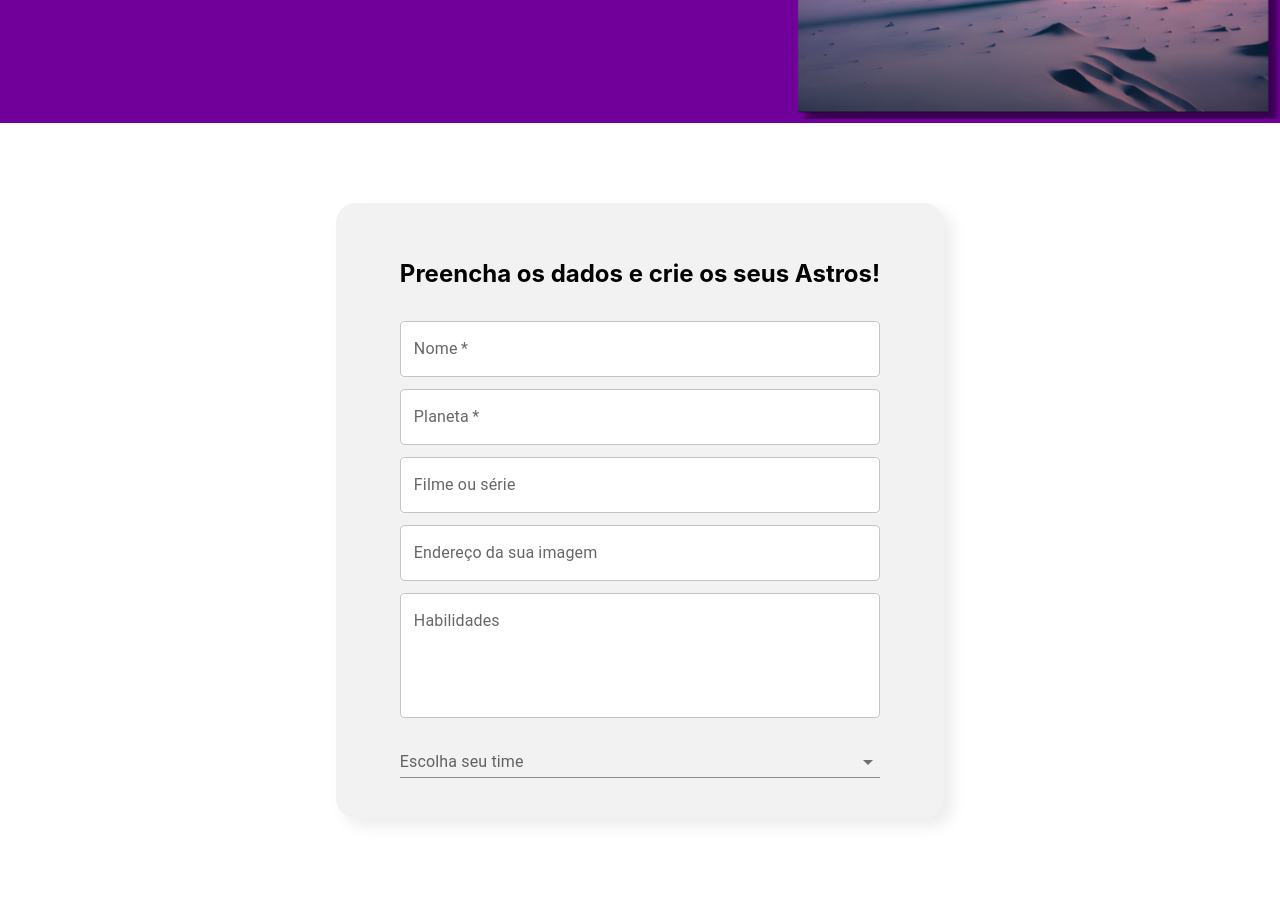
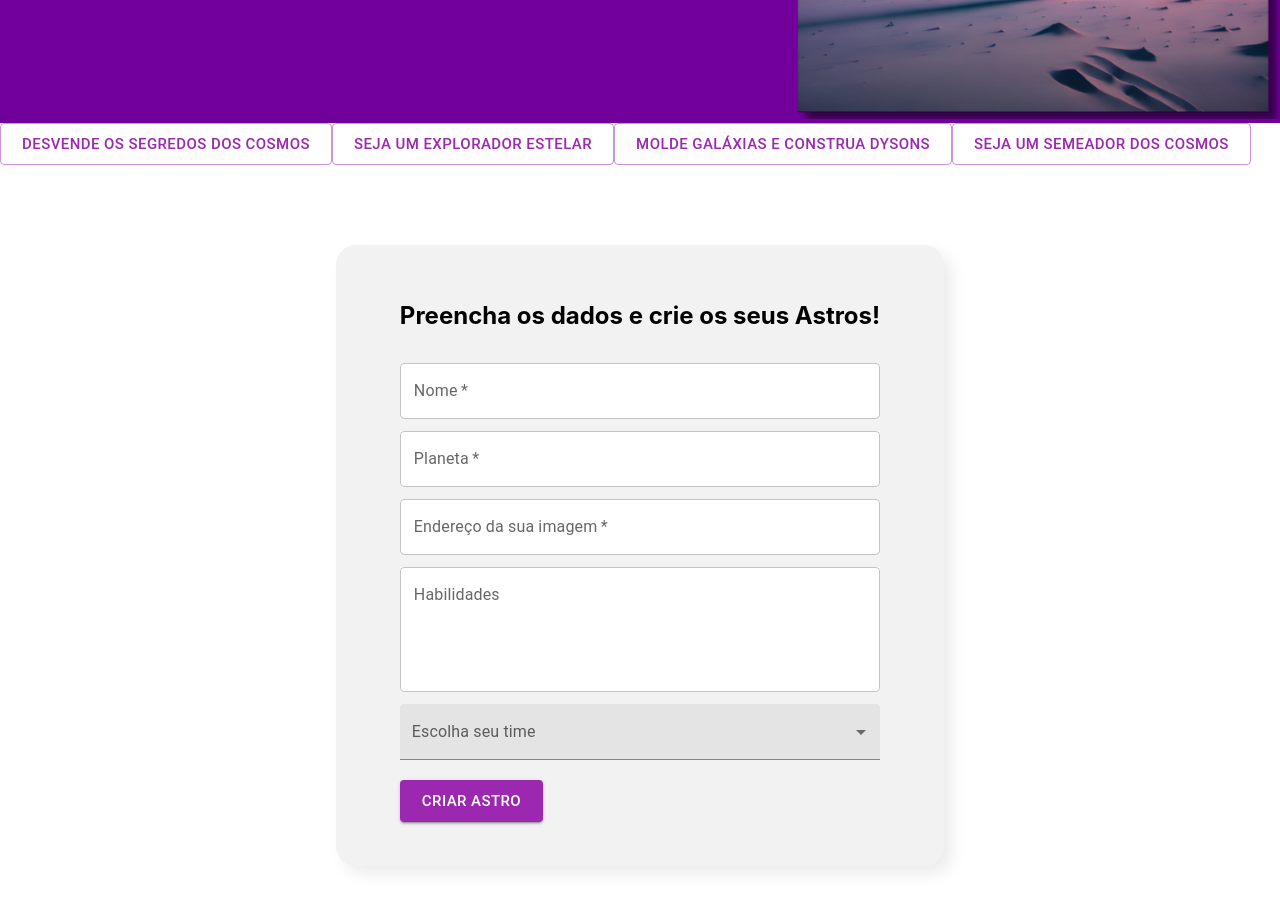
Before and after one commit to GuilhermeSerafim/interestelar, a React (Create React App) app: page / in a window 1280 px wide. Shown: the part 340-1250 px from the top of the page. Built offline with nearby package versions, Linux system fonts and the light colour scheme.

Commit message:
Passando children como props e colocando prevent default no envio do form

```diff
--- a/src/App.js
+++ b/src/App.js
@@ -1,13 +1,26 @@
+import { Button } from '@mui/material';
 import Banner from './componentes/Banner';
-import Form from './componentes/Form';
+import FormAstro from './componentes/FormAstro';
 import "./styles.css"
 
 function App() {
+  let escolhaDoTime = "";
   return (
     <div className="App">
       {/* Componente React */}
       <Banner />
-      <Form />
+      {/* Quem Somos */}
+      {/* Conheça os times */}
+      {/* Crie e monte seus times
+        Aqui terá a exibição dos times, com um botão de "escolher esse time" que leva um default value pro select de escolher times
+      */}
+      {/* Não está funcionando por enquanto | Criar um componente apenas para isso */}
+      <Button color='secondary' size='large' variant="outlined" onClick={() => escolhaDoTime = "Astro Studies"} >Desvende os segredos dos Cosmos</Button>
+      <Button color='secondary' size='large' variant="outlined" onClick={() => escolhaDoTime = "Stellar Explorers"} >Seja um explorador estelar</Button>
+      <Button color='secondary' size='large' variant="outlined" onClick={() => escolhaDoTime = "Galaxy Infrastructure"} >Molde galáxias e construa dysons</Button>
+      <Button color='secondary' size='large' variant="outlined" onClick={() => escolhaDoTime = "Interspatial Support"} >Seja um semeador dos cosmos</Button>
+      {/* Crie seus Astros */}
+      <FormAstro defaultValueSelect={escolhaDoTime}/>
     </div>
   );
 }
--- /dev/null
+++ b/src/componentes/BtCreateAstro/index.jsx
@@ -0,0 +1,14 @@
+import { Button, FormControl } from "@mui/material";
+import "./BtCreateAstro.css"
+
+const BtCreateAstro = (props) => {
+    const { children } = props;
+
+    return (
+        <FormControl margin="normal">
+            <Button type="submit" color='secondary' size='large' variant="contained">{children}</Button>
+        </FormControl>
+    )
+}
+
+export default BtCreateAstro;
--- a/src/componentes/Form/index.jsx
+++ b/src/componentes/FormAstro/index.jsx
@@ -1,8 +1,11 @@
 import SelectTeam from "../SelectTeam";
 import TextField from "../TextField";
 import "./Form.css";
+import BtCreateAstro from "../BtCreateAstro";
 
-const Form = () => {
+const FormAstro = (props) => {
+    // Desestruturação do objeto
+    const { defaultValueSelect } = props;
 
     // Nossos times de
     const teams = [
@@ -12,19 +15,23 @@ const Form = () => {
         'Galaxy Infrastructure' // Infraestrutura
     ]
 
+    const aoSalvar = (e) => {
+        e.preventDefault();
+        console.log("a")
+    }
     return (
         <section className="formCriarAstros">
-            <form>
+            <form onSubmit={aoSalvar}>
                 <h1>Preencha os dados e crie os seus Astros!</h1>
                 <TextField label="Nome" required />
                 <TextField label="Planeta" required />
-                <TextField label="Filme ou série" />
-                <TextField label="Endereço da sua imagem" />
-                <TextField label="Habilidades" multiline lines="4"/>
-                <SelectTeam itens={teams} />
+                <TextField label="Endereço da sua imagem" required />
+                <TextField label="Habilidades" multiline lines="4" />
+                <SelectTeam itens={teams} defaultValue={defaultValueSelect} />
+                <BtCreateAstro>Criar Astro</BtCreateAstro>
             </form>
         </section>
     )
 }
 
-export default Form;
+export default FormAstro;
--- a/src/componentes/SelectTeam/index.jsx
+++ b/src/componentes/SelectTeam/index.jsx
@@ -3,11 +3,11 @@ import "./SelectTeam.css";
 
 const SelectTeam = (props) => {
     // Desestruturação do objeto
-    const { itens, value, onChange } = props;
-
+    const { itens, value, onChange, defaultValue } = props;
+    const escolhaDoTime = !defaultValue ? "Escolha seu time" : defaultValue;
     return (
-            <FormControl fullWidth margin="dense" variant="standard" >
-                <InputLabel id="teams-label">Escolha seu time</InputLabel>
+            <FormControl color="secondary" fullWidth margin="dense" variant="filled" >
+                <InputLabel id="teams-label">{escolhaDoTime}</InputLabel>
                 <Select
                     labelId="teams-label"
                     id="teams"
@@ -15,8 +15,11 @@ const SelectTeam = (props) => {
                     label="Teams"
                     onChange={onChange}  // Aqui você deve fornecer a função de callback para lidar com as mudanças de seleção
                 >
-                    {itens.map((item, index) => (
-                        <MenuItem key={index} value={item}>
+                    {/* Renderizando lista com map (retorna nv arr) */}
+                    {itens.map(item => (
+                        // Tiramos o index, pois o React pode não renderizar e causar alguns bugs, por isso colocam os o proprio item
+                        // Obs: mas geralmente colocamos o index, quando recebemos esse index do servidor back-end
+                        <MenuItem key={item} value={item}>
                             {item}
                         </MenuItem>
                     ))}
--- a/src/styles.css
+++ b/src/styles.css
@@ -1,5 +1,14 @@
 :root {
-    --primary-color : #71009a;
-    --secundary-color: #c167d7;
+    --primary-color: #71009a;
     --background-color: #f2f2f2;
+    /* Cores principais dos times */
+    --astro-studies: #0a3871;
+    --stellar-explorers: #ffba05;
+    --interspatial-support: #b13091;
+    --galaxy-infrastructure: #57c278;
+    /* Cores secundárias dos times */
+    --astro-studies-secondary: #4280cc;
+    --stellar-explorers-secondary: #fff5d9;
+    --interspatial-support-secondary: #b462a0;
+    --galaxy-infrastructure-secondary: #d9f7e9;
 }
```
Also changed, not shown: src/componentes/BtCreateAstro/BtCreateAstro.css (added), src/componentes/FormAstro/Form.css (renamed from src/componentes/Form/Form.css).
